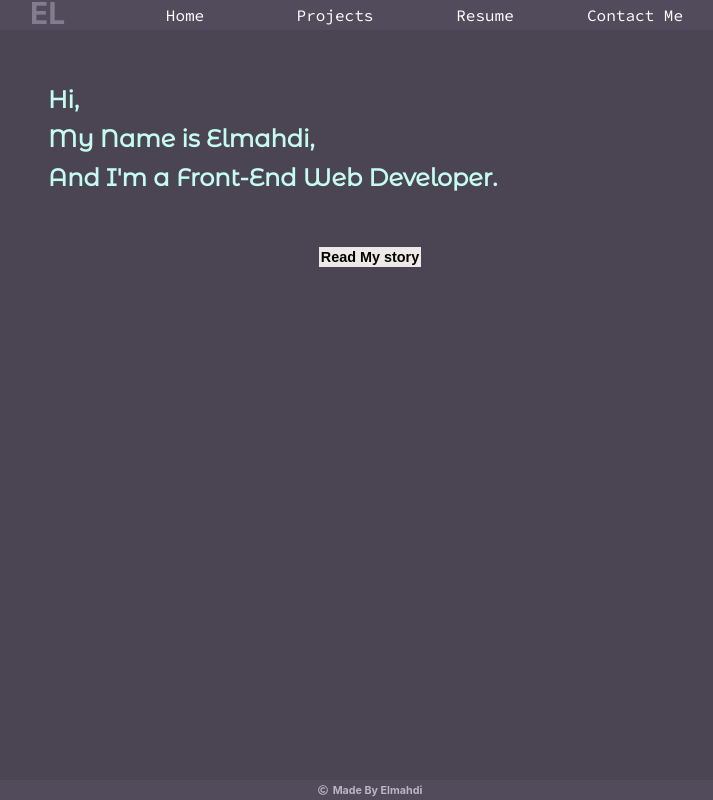
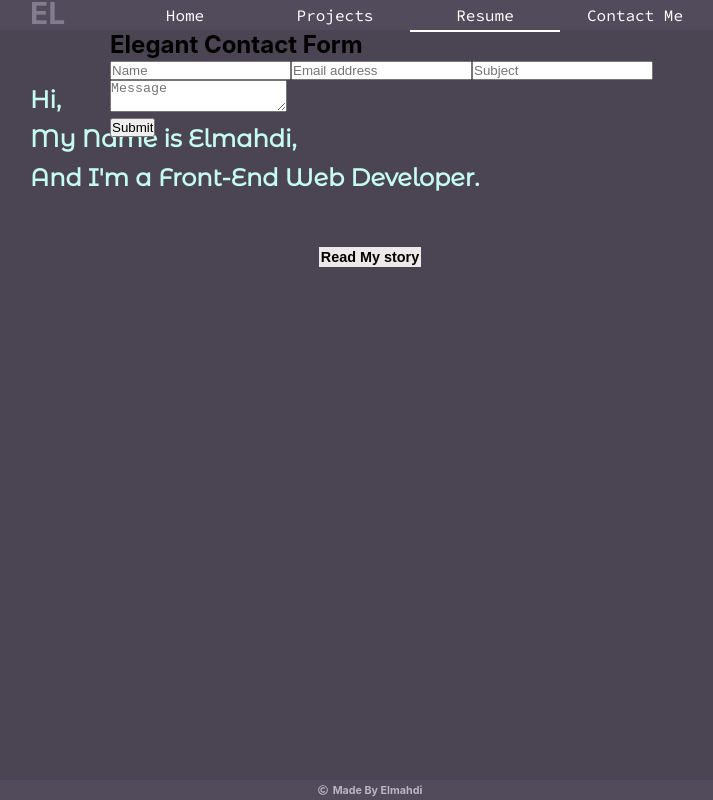
Before and after one commit to Elmahdi1962/myPortfolio, a React (Create React App) app: page / in a window 1280 px wide. Shown: the whole page, without its empty margins (270-983 px from the left). Built offline with nearby package versions, Linux system fonts and the light colour scheme.

Commit message:
created the contact form and used emailjs to make it function

```diff
--- a/package.json
+++ b/package.json
@@ -6,6 +6,7 @@
     "@testing-library/jest-dom": "^5.12.0",
     "@testing-library/react": "^11.2.6",
     "@testing-library/user-event": "^12.8.3",
+    "emailjs-com": "^2.6.4",
     "react": "^17.0.2",
     "react-dom": "^17.0.2",
     "react-google-charts": "^3.0.15",
--- a/src/components/Navbar.js
+++ b/src/components/Navbar.js
@@ -1,6 +1,7 @@
 import React from 'react'
 import './styles/Navbar.css';
 import { useEffect } from "react";
+import emailjs from 'emailjs-com';
 
 function Navbar() {
     useEffect(() => {
@@ -15,7 +16,17 @@ function Navbar() {
 
     });
 
+    function sendEmail(e) {
+        e.preventDefault();
 
+        emailjs.sendForm('service_rvuydvd', 'template_0ivnf0o', e.target, 'user_Oz9TsmfdU3LnBmnG5ensO')
+          .then((result) => {
+              console.log(result.text);
+          }, (error) => {
+              console.log(error.text);
+          });
+        e.target.reset();
+      }
 
     return (
         <header>
@@ -31,6 +42,21 @@ function Navbar() {
                     <div id="resume-popup">
                         <p>Download Resume from <a href="#">Here</a></p>
                     </div>
+
+                    <h1>Elegant Contact Form</h1>
+                    <form class="cf" onSubmit={sendEmail}>
+                    <div class="half left cf">
+                        <input name="name" type="text" id="input-name" placeholder="Name"/>
+                        <input name="email" type="email" id="input-email" placeholder="Email address"/>
+                        <input name="subject" type="text" id="input-subject" placeholder="Subject"/>
+                    </div>
+                    <div class="half right cf">
+                        <textarea name="message" type="text" id="input-message" placeholder="Message"></textarea>
+                    </div>
+                    <input type="submit" value="Submit" id="input-submit"/>
+                    </form>
+
+
                 </nav>
             </div>
 
@@ -45,12 +71,12 @@ function Navbar() {
 function resumeClickHandler(e){
     if(document.getElementById("resume-button").contains(e.target)){
 
-        document.getElementById("resume-popup").style.cssText="height: 50px; visibility: visible; color: black";
+        document.getElementById("resume-popup").style.cssText="height: 50px; color: black";
 
     }
     else{
 
-        document.getElementById("resume-popup").style.cssText="height: 0px; visibility: visible; color: transparent";
+        document.getElementById("resume-popup").style.cssText="height: 0px; color: transparent";
 
     }
 
--- a/src/components/styles/Home.css
+++ b/src/components/styles/Home.css
@@ -23,7 +23,7 @@
 #home-section h1,
 #home-section h2 {
   padding: 5px 0;
-  width: 644px;
+  width: 680px;
 }
 
 #home-section button {
--- a/src/components/styles/Home.scss
+++ b/src/components/styles/Home.scss
@@ -13,7 +13,7 @@ $font: "Montserrat Alternates", sans-serif;
   h1,
   h2 {
     padding: 5px 0;
-    width: 644px;
+    width: 680px;
   }
   button {
     margin: 50px auto;
--- a/src/components/styles/Navbar.css
+++ b/src/components/styles/Navbar.css
@@ -48,7 +48,9 @@ header {
   height: 0px;
   padding: 0;
   margin: 0;
-  visibility: hidden;
+  font: "Source Code Pro", monospace;
+  font-weight: 600;
+  font-size: 15px;
   color: transparent;
   overflow: hidden;
   top: 30px;
@@ -118,7 +120,7 @@ header {
   width: 100%;
 }
 
-#resume-button::after {
+#contact-button::after {
   content: "";
   display: block;
   width: 0;
@@ -128,7 +130,7 @@ header {
   transition: width 0.3s ease-out !important;
 }
 
-#resume-button:hover::after {
+#contact-button:hover::after {
   width: 100%;
 }
 /*# sourceMappingURL=navbar.css.map */
--- a/src/components/styles/navbar.scss
+++ b/src/components/styles/navbar.scss
@@ -40,7 +40,9 @@ header {
     height: 0px;
     padding: 0;
     margin: 0;
-    visibility: hidden;
+    font: $font;
+    font-weight: 600;
+    font-size: 15px;
     color: transparent;
     overflow: hidden;
     top: 30px;
@@ -104,8 +106,21 @@ header {
     }
   }
 }
-
-#resume-button::after {
+// these rules to make the hover line effect under the resume button
+// #resume-button::after {
+//   content: "";
+//   display: block;
+//   width: 0;
+//   height: 2px;
+//   background-color: #00c9a5;
+//   transition: width 0.3s ease-out !important;
+// }
+// #resume-button:hover {
+//   &::after {
+//     width: 100%;
+//   }
+// }
+#contact-button::after {
   content: "";
   display: block;
   width: 0;
@@ -113,7 +128,7 @@ header {
   background-color: #00c9a5;
   transition: width 0.3s ease-out !important;
 }
-#resume-button:hover {
+#contact-button:hover {
   &::after {
     width: 100%;
   }
```
Also changed, not shown: 2 other files (tests, documents, lock files or other folders).
